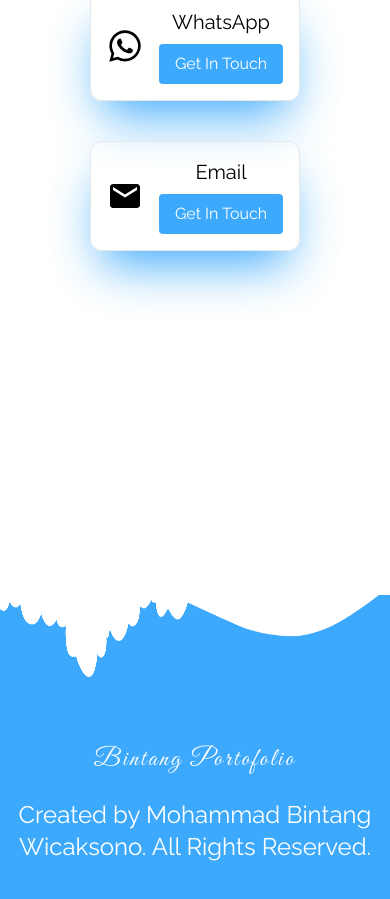
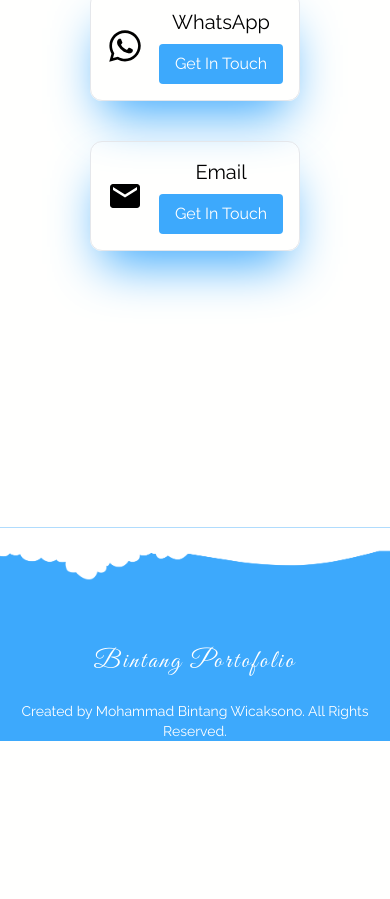
Before and after one commit to mbintangw/PortofolioWebsite, a React (Vite) app: page / in a window 390 px wide. Shown: the part 4093-4992 px from the top of the page. After the commit the page ends 4834 px from the top, so only its background shows below. Built offline with nearby package versions, Linux system fonts and the light colour scheme.

Commit message:
style : responsive for mobile

```diff
--- a/src/Components/Footer.tsx
+++ b/src/Components/Footer.tsx
@@ -1,15 +1,15 @@
 const Footer = () => {
   return (
-    <main className="bg-highlight h-[500px]">
+    <main className="bg-highlight lg:h-[500px]">
       <img
         src="/images/cloud.png"
-        className="h-[150px] lg:h-[300px] -rotate-180"
+        className=" lg:h-[300px] -rotate-180"
       />
       <div className="space-y-5 mt-16">
         <h1 className="font-signature text-[25px] md:text-[40px] lg:text-[50px] tracking-widest text-center text-white ">
           Bintang Portofolio
         </h1>
-        <h1 className="text-white text-center text-2xl">
+        <h1 className="text-white text-center text-sm md:text-base lg:text-2xl">
           Created by Mohammad Bintang Wicaksono. All Rights Reserved.
         </h1>
       </div>
```
